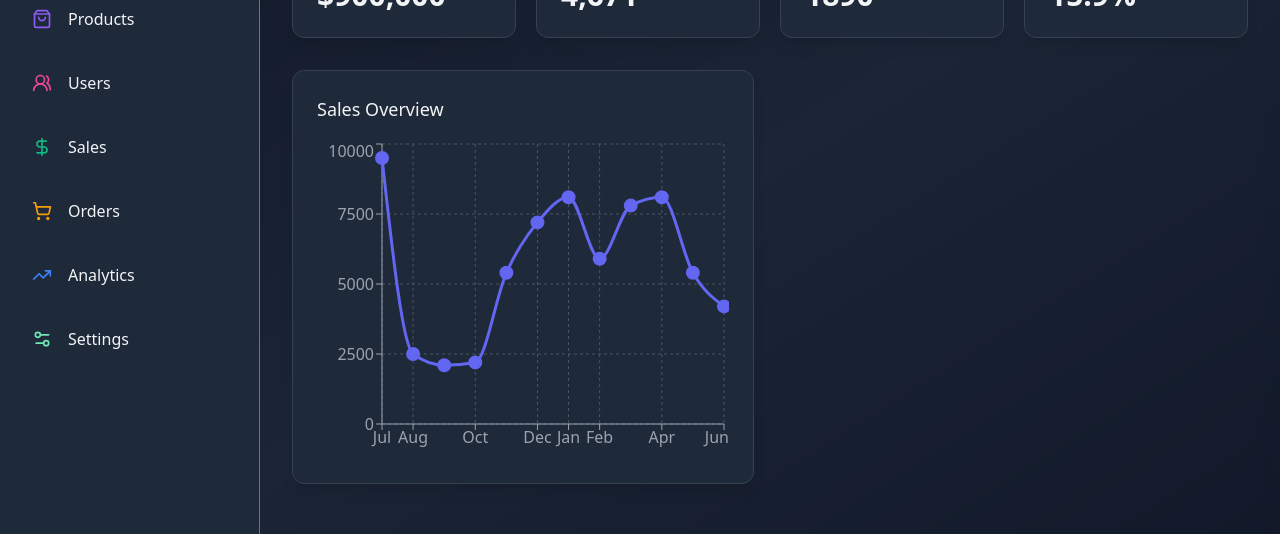
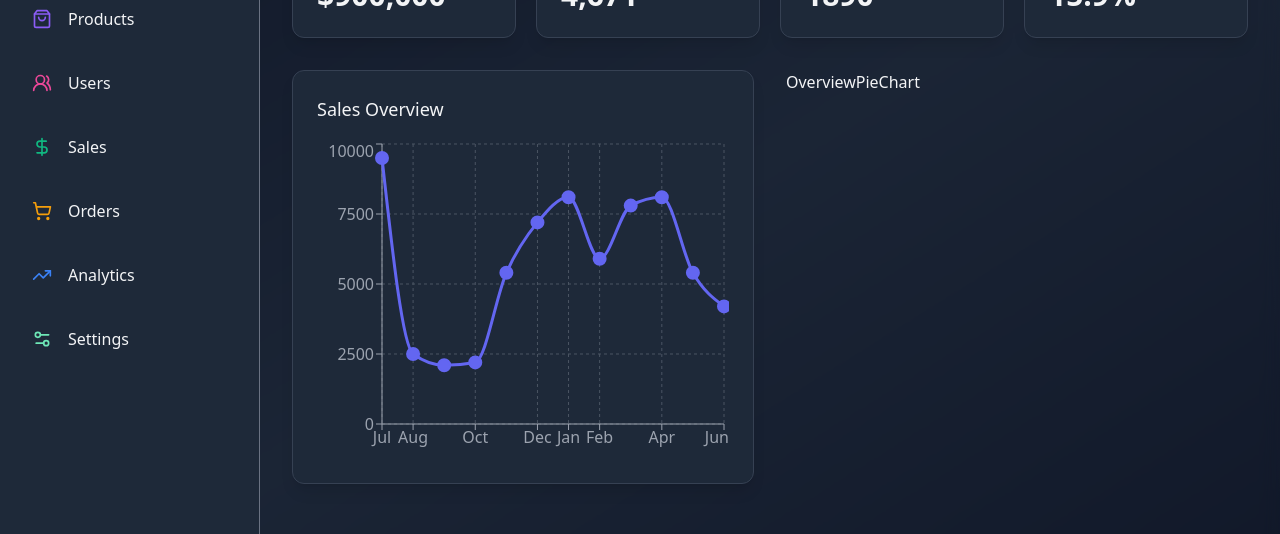
Before and after one commit to HumbleBoyy/Dashboard-Admin-Panel, a React (Vite) app: page / in a window 1280 px wide. Shown: the part 161-695 px from the top of the page. Built offline with nearby package versions, Linux system fonts and the light colour scheme.

Commit message:
New Commit

```diff
--- /dev/null
+++ b/src/components/overviewComponents/OverviewPieChart.jsx
@@ -0,0 +1,9 @@
+import React from 'react'
+
+const OverviewPieChart = () => {
+  return (
+    <div>OverviewPieChart</div>
+  )
+}
+
+export default OverviewPieChart
--- a/src/pages/Overview.jsx
+++ b/src/pages/Overview.jsx
@@ -3,6 +3,7 @@ import { motion } from 'framer-motion';
 import { BarChart2, ShoppingBag, Users, Zap } from "lucide-react";
 import StatCard from "../components/StatCard";
 import OverviewChart from '../components/overviewComponents/OverviewChart';
+import OverviewPieChart from '../components/overviewComponents/OverviewPieChart';
 const Overview = () => {
   return (
     <div className='flex-1 overflow-auto relative'>
@@ -22,6 +23,7 @@ const Overview = () => {
 
         <div className='grid grid-cols-1 lg:grid-cols-2 gap-8'>
            <OverviewChart/>
+           <OverviewPieChart/>
         </div>
       </main>
     </div>
```
Also changed, not shown: 1 other file (tests, documents, lock files or other folders).
